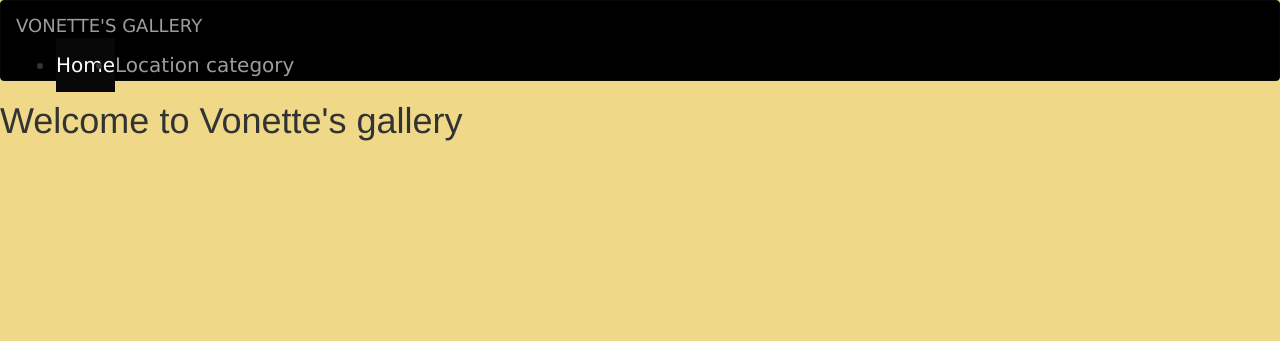
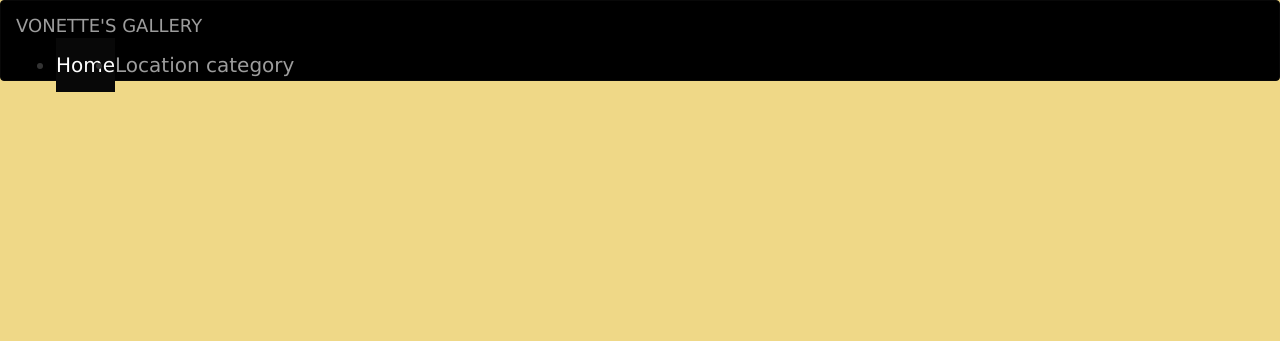
Before and after one commit to VonettaOrinda/vonette_moodboard_gallery, a Django app: page / in a window 1280 px wide. Shown: the top 341 px of the page. Run offline with Django 4.2, Linux system fonts and the light colour scheme; some libraries are stand-ins or nearby versions.

```diff
--- a/pictures/templates/all-pictures/welcome.html
+++ b/pictures/templates/all-pictures/welcome.html
@@ -1,5 +1,4 @@
 {%extends 'all-pictures/base.html'%}
 {% block content %}
 {{block.super}}
-<h1>Welcome to Vonette's gallery</h1>
 {% endblock %}
```
